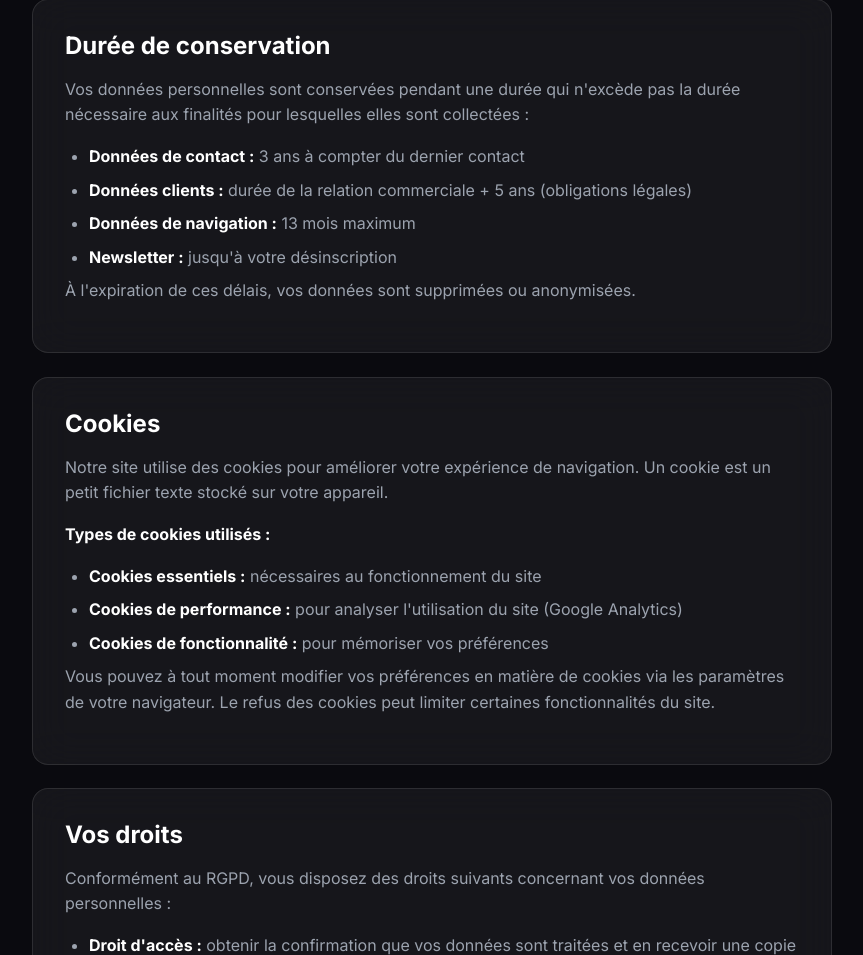
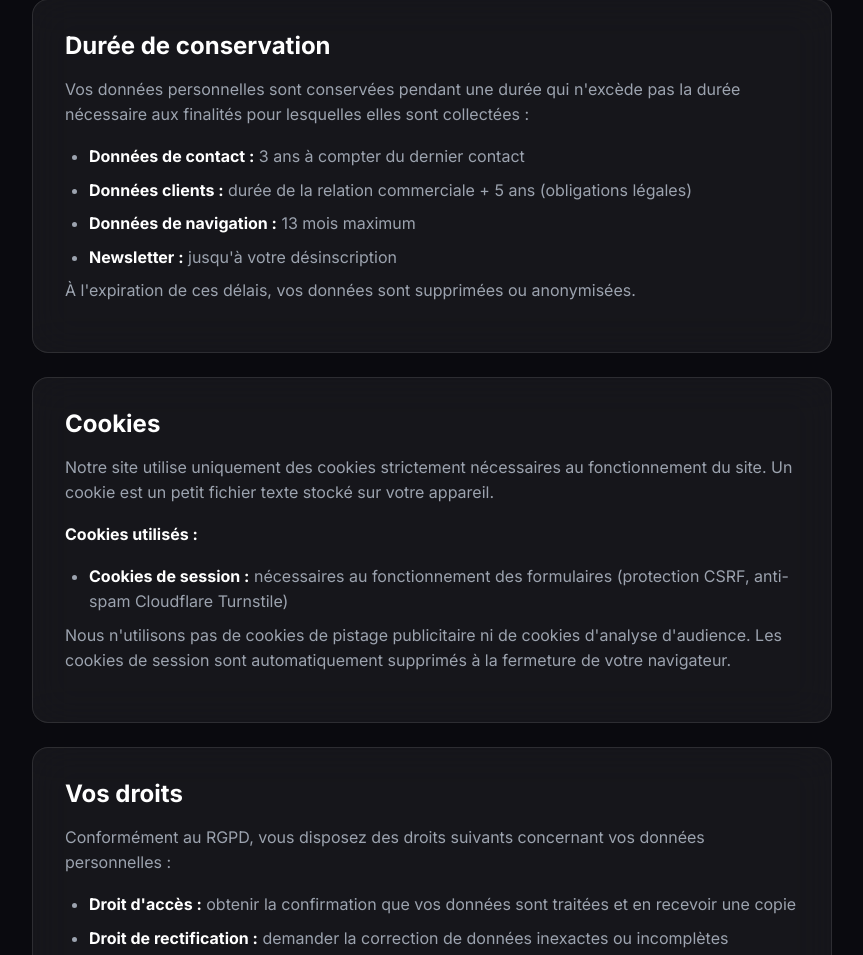
Before and after one commit to elbreizhad/PerTec, a PHP site: page /politique-confidentialite.php in a window 1280 px wide. Shown: the part 1593-2548 px from the top of the page, without its empty margins (208-1071 px from the left). Run offline with PHP 8.4, Linux system fonts and the light colour scheme.

Commit message:
Lot 5 : Met à jour politique cookies (RGPD)
- Retire mention Google Analytics (non utilisé actuellement)
- Documente les cookies de session (CSRF, Turnstile)
- Clarification : pas de tracking publicitaire

Co-Authored-By: Claude Opus 4.5 <noreply@anthropic.com>
Claude-Session: https://claude.ai/code/session_01TUNP69hs9xUqSJbLwrpPtA

```diff
--- a/site-html/politique-confidentialite.php
+++ b/site-html/politique-confidentialite.php
@@ -86,16 +86,14 @@ require_once __DIR__ . '/includes/header.php';
         <div class="legal-section glass" data-animate>
           <h2>Cookies</h2>
           <p>
-            Notre site utilise des cookies pour améliorer votre expérience de navigation. Un cookie est un petit fichier texte stocké sur votre appareil.
+            Notre site utilise uniquement des cookies strictement nécessaires au fonctionnement du site. Un cookie est un petit fichier texte stocké sur votre appareil.
           </p>
-          <p><strong>Types de cookies utilisés :</strong></p>
+          <p><strong>Cookies utilisés :</strong></p>
           <ul>
-            <li><strong>Cookies essentiels :</strong> nécessaires au fonctionnement du site</li>
-            <li><strong>Cookies de performance :</strong> pour analyser l'utilisation du site (Google Analytics)</li>
-            <li><strong>Cookies de fonctionnalité :</strong> pour mémoriser vos préférences</li>
+            <li><strong>Cookies de session :</strong> nécessaires au fonctionnement des formulaires (protection CSRF, anti-spam Cloudflare Turnstile)</li>
           </ul>
           <p>
-            Vous pouvez à tout moment modifier vos préférences en matière de cookies via les paramètres de votre navigateur. Le refus des cookies peut limiter certaines fonctionnalités du site.
+            Nous n'utilisons pas de cookies de pistage publicitaire ni de cookies d'analyse d'audience. Les cookies de session sont automatiquement supprimés à la fermeture de votre navigateur.
           </p>
         </div>
 
```
